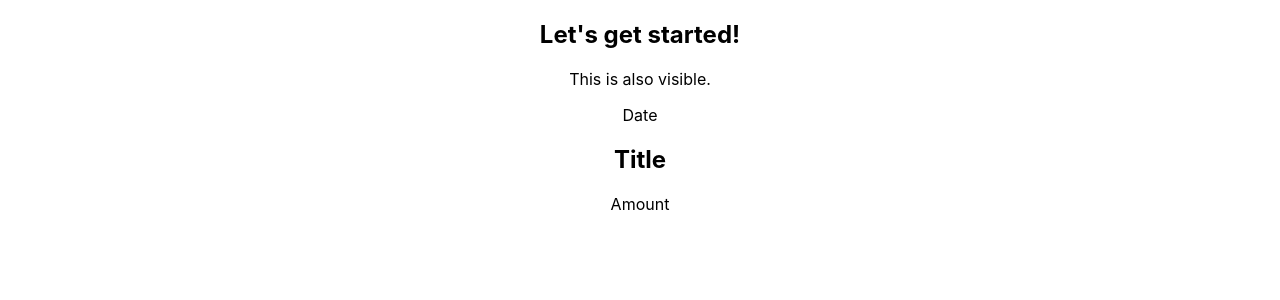
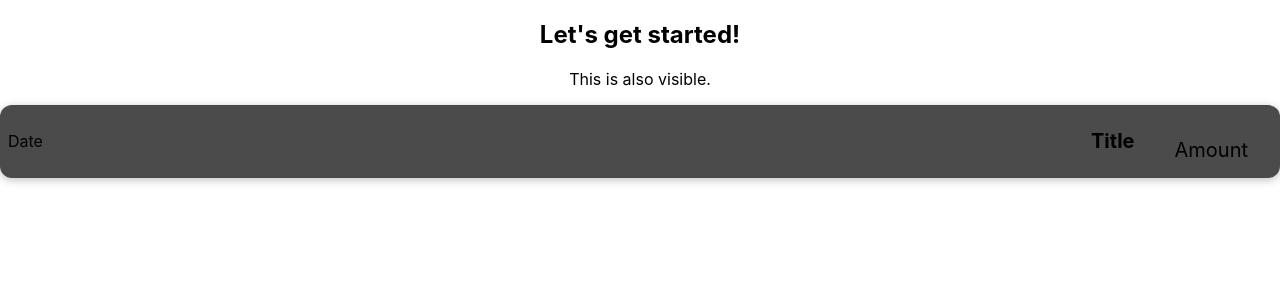
Before and after one commit to Suprememajor/React_Guide, a React (Create React App) app: page / in a window 1280 px wide. Shown: the top 300 px of the page. Built offline with nearby package versions, Linux system fonts and the light colour scheme.

Commit message:
partially styled expense item

```diff
--- a/src/components/ExpenseItem.css
+++ b/src/components/ExpenseItem.css
@@ -8,3 +8,26 @@
     border-radius: 12px;
     background-color: #4b4b4b;
 }
+
+.expense-item__description {
+    display: flex;
+    flex-direction: column;
+    gap: 1rem;
+    align-items: flex-end;
+    flex-flow: column-reverse;
+}
+
+.expense-item__description h2 {
+    font-size: 1.25rem;
+}
+
+.expense-item__price {
+    font-size: 1.25rem;
+    padding: 0.5rem 1.5rem;
+}
+
+@media (min-width: 580px) {
+    .expense-item__description{
+        flex-direction: row;
+    }
+}
--- a/src/components/ExpenseItem.js
+++ b/src/components/ExpenseItem.js
@@ -1,10 +1,12 @@
+import './ExpenseItem.css';
+
 function ExpenseItem() {
   return (
-    <div>
+    <div className="expense-item">
       <div>Date</div>
-      <div>
+      <div className="expense-item__description">
         <h2>Title</h2>
-        <div>Amount</div>
+        <div className="expense-item__price">Amount</div>
       </div>
     </div>
   );
```
